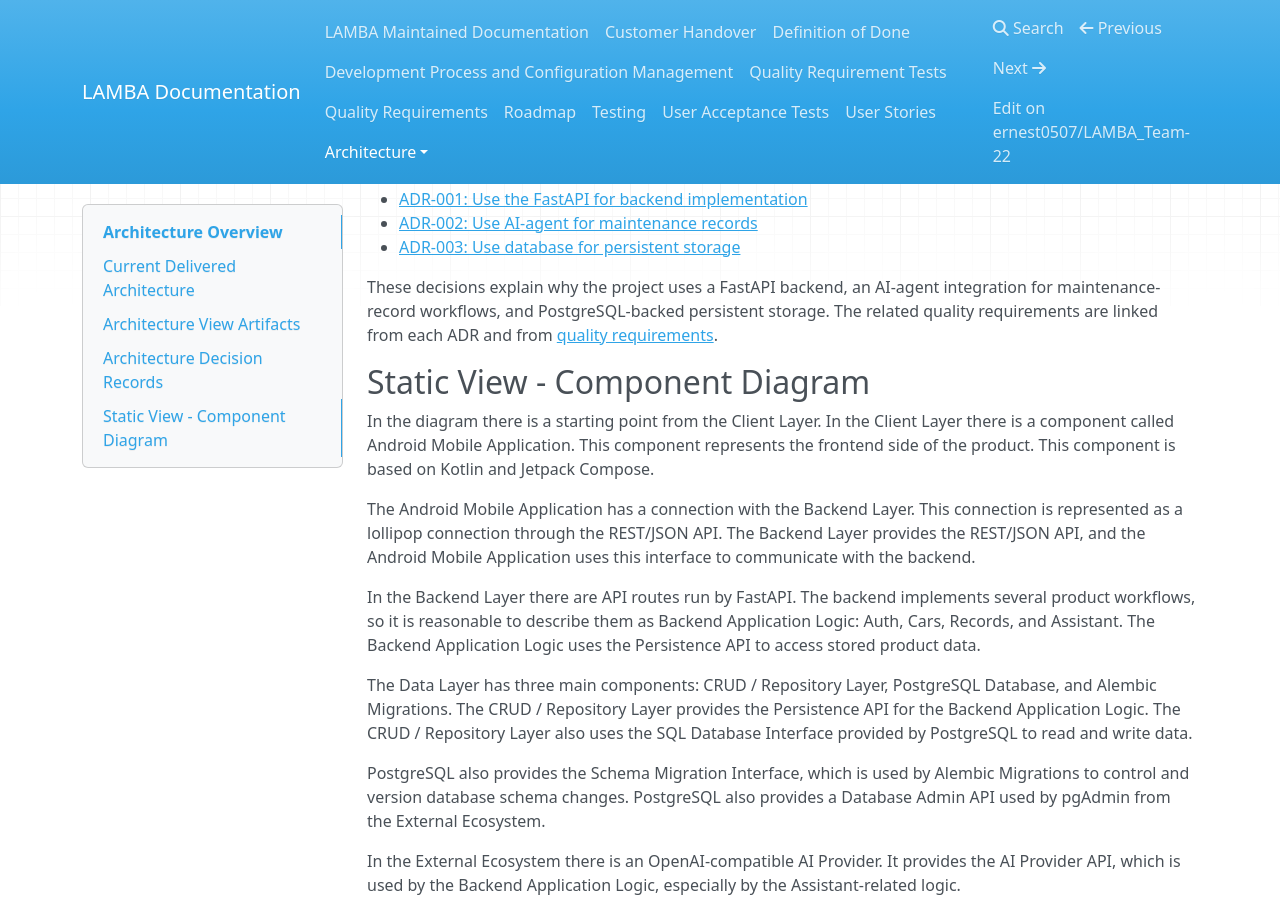
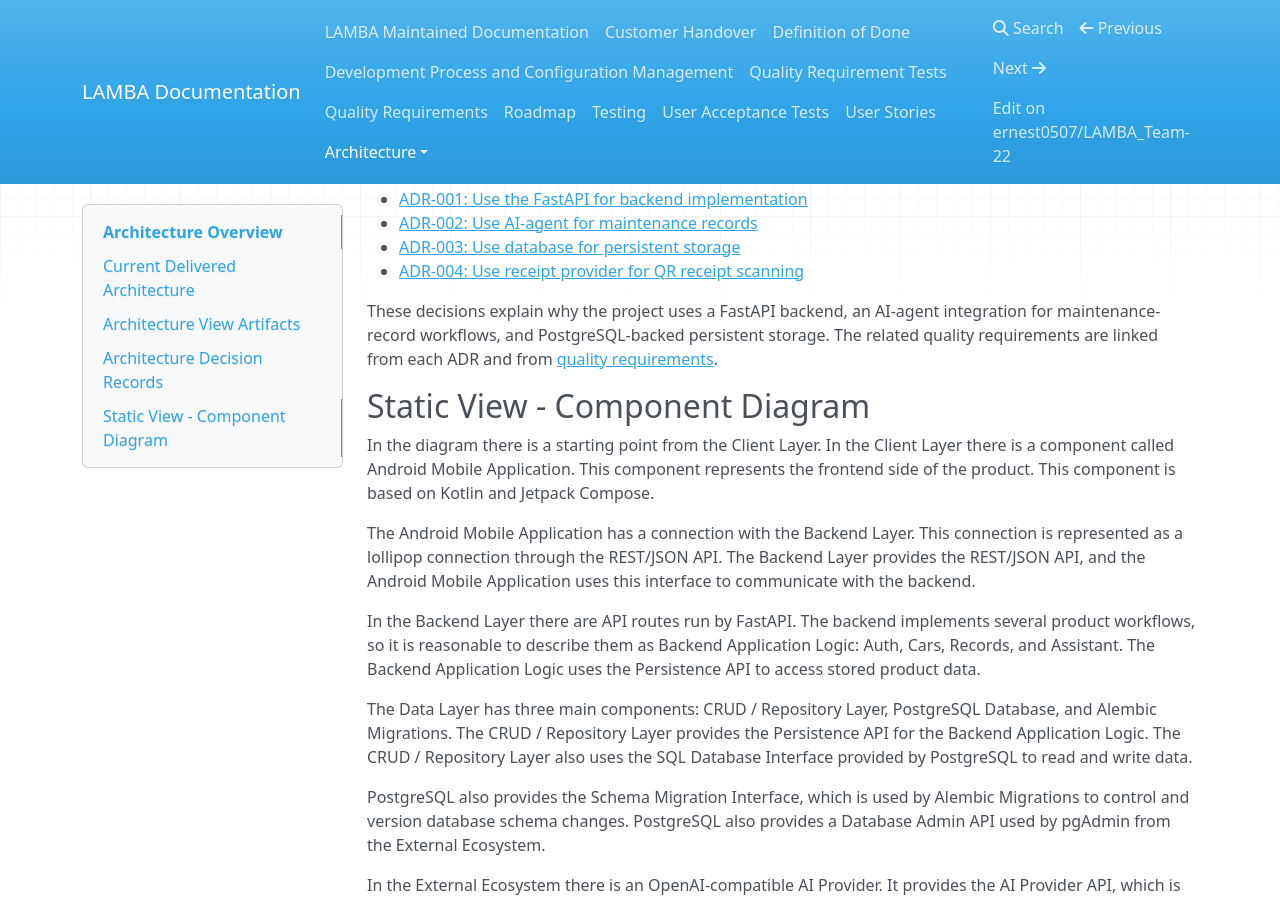
Before and after one commit to ernest0507/LAMBA_Team-22, an MkDocs documentation site: the page built from docs/architecture/README.md, in a window 1280 px wide and 900 px high, scrolled down 763 px. Built offline with MkDocs 1.6.1, drawn with Linux system fonts in a browser that asks for light colours; nearby versions of some CDN libraries.

Commit message:
Update README.md

```diff
--- a/docs/architecture/README.md
+++ b/docs/architecture/README.md
@@ -25,6 +25,7 @@ Relevant ADRs:
 - [ADR-001: Use the FastAPI for backend implementation](adr/ADR-001-backend-implementation.md)
 - [ADR-002: Use AI-agent for maintenance records](adr/ADR-002-use-ai-agent-for-maintenance-records.md)
 - [ADR-003: Use database for persistent storage](adr/ADR-003-database-for-persistent-storage.md)
+- [ADR-004: Use receipt provider for QR receipt scanning](adr/ADR-004-use-receipt-provider-for-qr-scanning.md)
 
 These decisions explain why the project uses a FastAPI backend, an AI-agent integration for maintenance-record workflows, and PostgreSQL-backed persistent storage. The related quality requirements are linked from each ADR and from [quality requirements](../quality-requirements.md).
 
```
